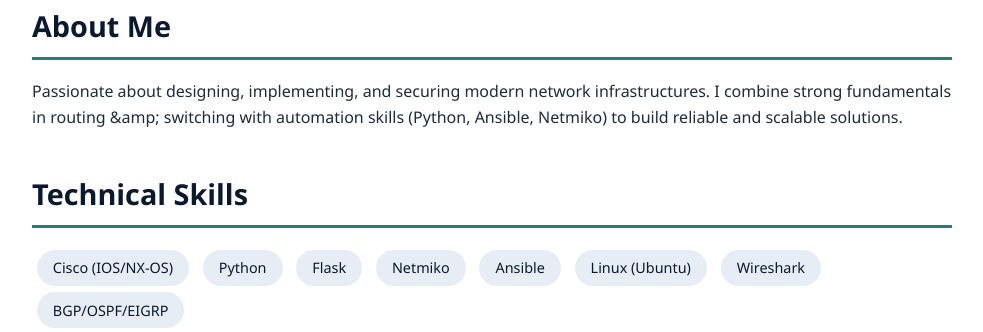
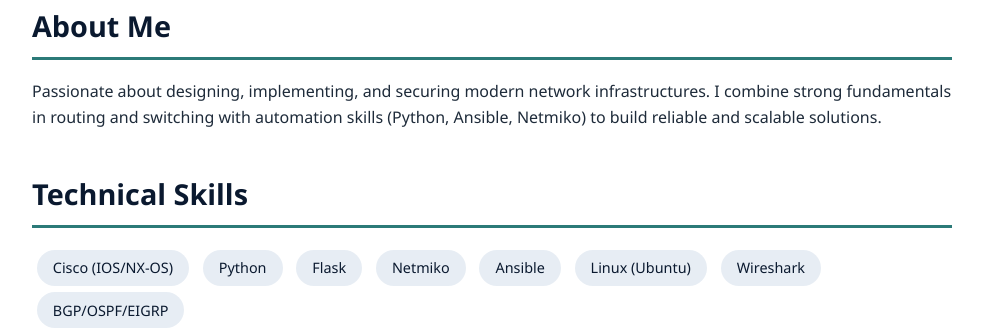
Before and after one commit to akaywest/neteng-portfolio, a Flask app: page / in a window 1280 px wide. Shown: the part 216-548 px from the top of the page, without its empty margins (148-1131 px from the left). Run offline with Flask 3, Linux system fonts and the light colour scheme.

Commit message:
fix minor change in the about section

```diff
--- a/templates/index.html
+++ b/templates/index.html
@@ -124,7 +124,7 @@
         <div class="section-title">About Me</div>
         <p>
             {{ about | default("Passionate about designing, implementing, and securing
-            modern network infrastructures. I combine strong fundamentals in routing &amp; switching
+            modern network infrastructures. I combine strong fundamentals in routing and switching
             with automation skills (Python, Ansible, Netmiko) to build reliable and scalable solutions.") }}
         </p>
     </div>
```
